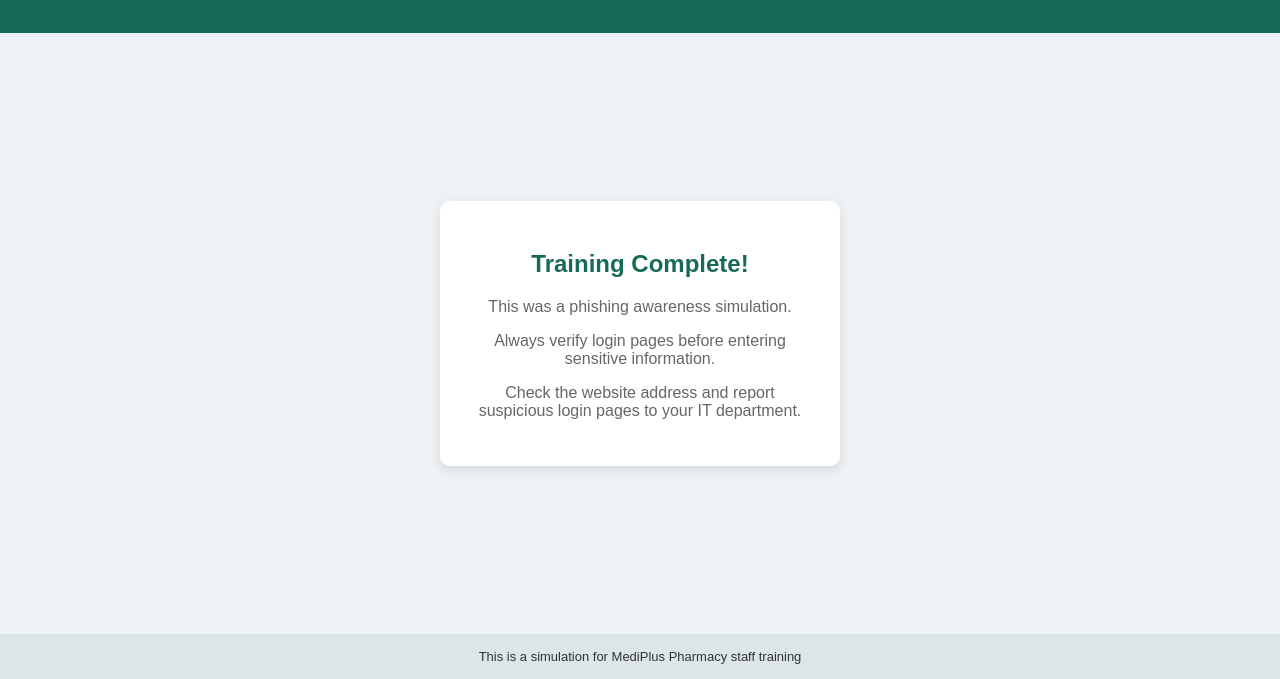
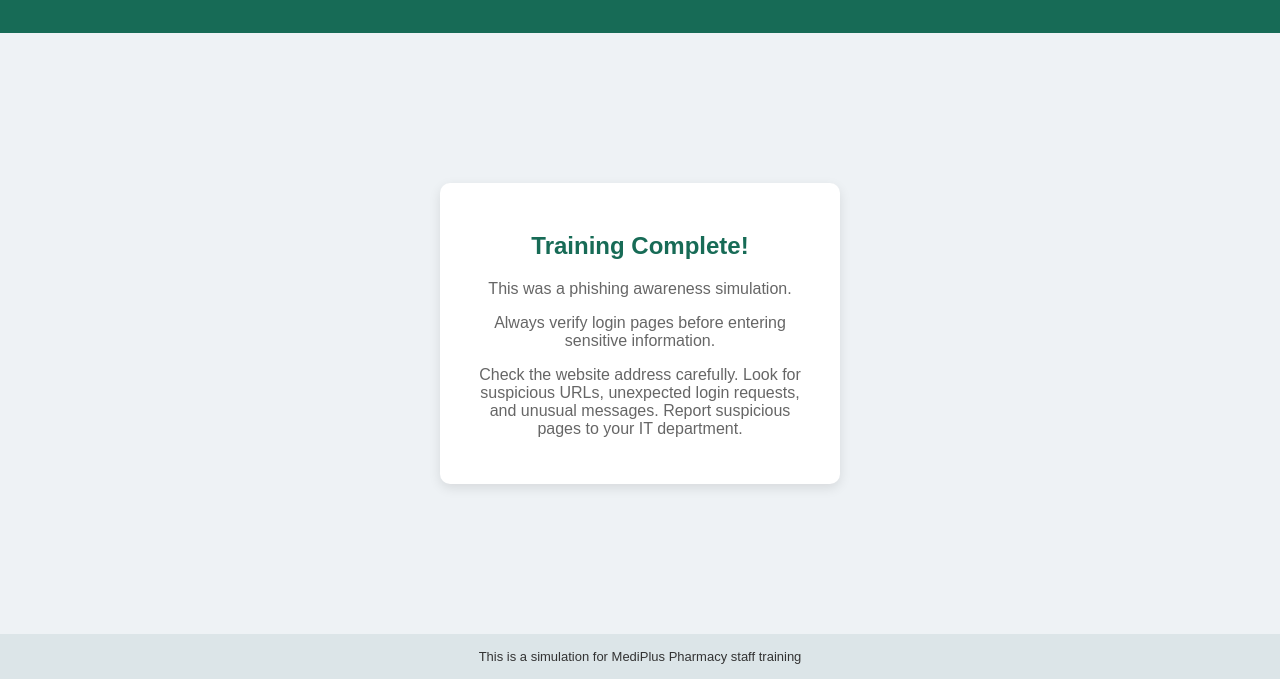
Before and after one commit to AmaanJ586/MediPlus-Phishing-Awareness-Toolkit, a plain HTML site: page index.html in a window 1280 px wide. Both pictures are taken after typing "Sample", "Sample123" into the empty fields and a click on the button "Sign In". Shown: the part 121-800 px from the top of the page. Drawn offline with Linux system fonts and the light colour scheme.

Commit message:
Improve phishing awareness training message

```diff
--- a/index.html
+++ b/index.html
@@ -144,8 +144,9 @@
             </p>
 
             <p>
-                Check the website address and report suspicious
-                login pages to your IT department.
+                Check the website address carefully. Look for suspicious
+                URLs, unexpected login requests, and unusual messages.
+                Report suspicious pages to your IT department.
             </p>
 
         </div>
```
